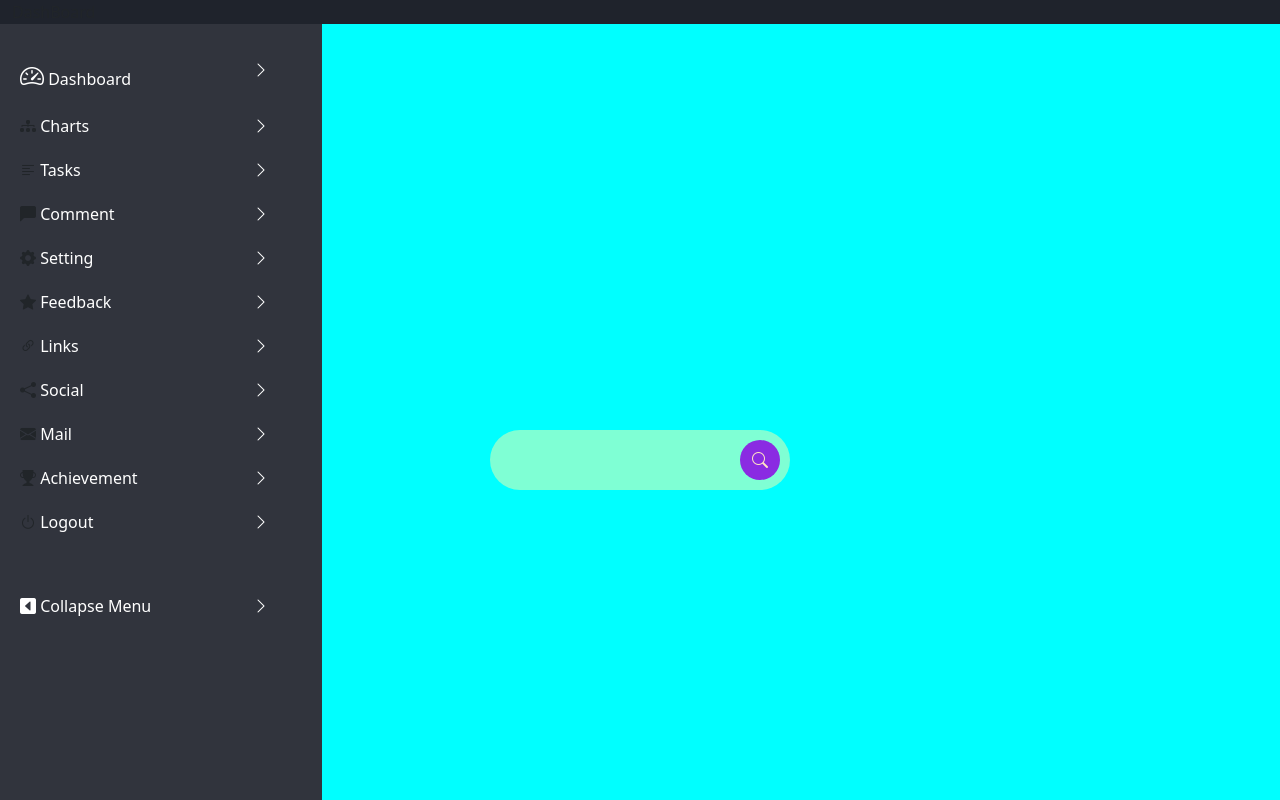
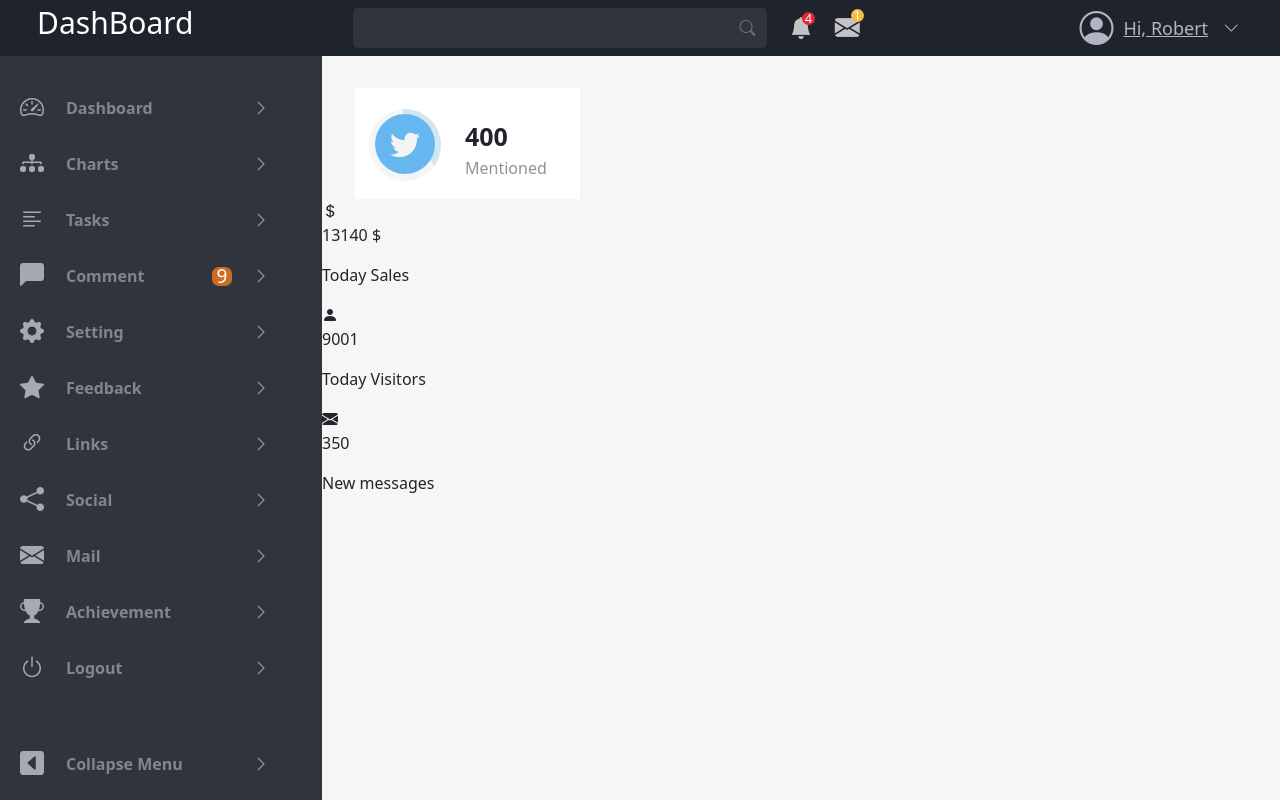
Before and after one commit to DmytroPempus/pm_21_23, a website: page index.html in a window 1280 px wide. Shown: the top 800 px of the page. Drawn offline with nearby package versions, Linux system fonts and the light colour scheme; files that its build step writes are made by us from their sources.

Commit message:
Add files via upload
Додав мінімізацію зображень, завершив верхнє і ліве меню, зробив блок mentioned (з логотипом твітера )

```diff
--- a/index.html
+++ b/index.html
@@ -13,26 +13,39 @@
     <link rel="stylesheet" href="https://cdn.jsdelivr.net/npm/bootstrap-icons@1.11.0/font/bootstrap-icons.css">
     <script src="https://cdn.jsdelivr.net/npm/bootstrap@5.3.2/dist/js/bootstrap.bundle.min.js" integrity="sha384-C6RzsynM9kWDrMNeT87bh95OGNyZPhcTNXj1NW7RuBCsyN/o0jlpcV8Qyq46cDfL" crossorigin="anonymous"></script>
     <link rel="stylesheet" href="css/style.min.css">
+</head>
 
 
-
-
-</head>
 <body>
 <div class="header">
     <div class="container-fluid">
-       <div class="navbar-header">
-           DashBoard
-       </div>
-        <div>
-            <ul class="nav navbar-nav">
-                <li class="search-box">
-                    <input class="search-txt" type="text" name="" placeholder="" >
+        <div class="navbar-header">
+                <div class="top-menu-logo">DashBoard</div>
+                <div class="search-box">
+                    <input class="search-txt" type="text" name="" placeholder="">
                     <a class="search-btn" href="#">
                         <i class="bi bi-search"></i>
                     </a>
-                </li>
-            </ul>
+                </div>
+                <div class="top-menu-bell">
+                    <a href="#">
+                        <i class="bi bi-bell-fill"></i>
+                        <span class="notification-badge-bell">4</span>
+                    </a>
+                </div>
+                <div class="top-menu-mail">
+                    <a href="#">
+                        <i class="bi bi-envelope-fill" id="env-top-menu"></i>
+                        <span class="notification-badge-mail">1</span>
+                    </a>
+                </div>
+                <div class="top-menu-avatar">
+                    <a href="#">
+                        <i class="bi bi-person-circle"></i>
+                       <p class="avatar-text"> Hi, Robert</p>
+                        <i class="bi bi-chevron-down"></i>
+                    </a>
+                </div>
         </div>
     </div>
 </div>
@@ -57,9 +70,10 @@
             <a class="menu-name" href="#">Tasks</a>
             <i class="bi bi-chevron-right"></i>
         </div>
-        <div class="menu-item">
+        <div class="menu-item" id="menu-comment">
             <i class="bi bi-chat-left-fill"></i>
             <a class="menu-name" href="#">Comment</a>
+            <span class="notification-badge-comment">9</span>
             <i class="bi bi-chevron-right"></i>
         </div>
         <div class="menu-item">
@@ -84,7 +98,7 @@
             <i class="bi bi-chevron-right"></i>
         </div>
         <div class="menu-item">
-            <i class="bi bi-envelope-fill"></i>
+            <i class="bi bi-envelope-fill" id="env-left-menu"></i>
             <a class="menu-name" href="#">Mail</a>
             <i class="bi bi-chevron-right"></i>
         </div>
@@ -94,7 +108,6 @@
             <i class="bi bi-chevron-right"></i>
         </div>
         <div class="menu-item">
-
             <i class="bi bi-power"></i>
             <a class="menu-name" href="#">Logout</a>
             <i class="bi bi-chevron-right"></i>
@@ -104,33 +117,52 @@
             <a class="menu-name" href="#">Collapse Menu</a>
             <i class="bi bi-chevron-right"></i>
         </div>
-
     </div>
 
 <main>
-    <div>
-        <img src="" alt="" width="72" height="72"/>
-        <p>400</p>
-        <p> mentioned</p>
 
 
-    </div>
-    <div>
-        <img src="" alt="" width="72" height="72"/>
-        <p>13140$<p>
-        <p>Today Sales</p>
-    </div>
-    <div>
-        <img src="" alt="" width="72" height="72"/>
-        <p>9001</p>
-        <p>Today Visitors</p>
+
+<div class="top-boxes">
+
+
+    <div class="twitter-box">
+        <span class="circle-twitter"></span>
+        <span class="twitter-bird"><i class="bi bi-twitter"></i></span>
+        <div class="twitter-text">
+            <p class="twitter-number">400</p>
+            <p class="twitter-description">Mentioned</p>
         </div>
-    <div>
-        <img src="" alt="" width="72" height="72"/>
-        <p>350</p>
-        <p>New message</p>
     </div>
 
+    <div class="sales-box">
+        <span class="circle-sales"></span>
+        <span class="dollar-top-box"><i class="bi bi-currency-dollar"></i></span>
+        <div class="sales-text">
+            <p class="sales-number">13140 $</p>
+            <p class="sales-description">Today Sales</p>
+        </div>
+    </div>
+
+    <div class="visitors-box">
+        <span class="circle-visitors"></span>
+        <span class="person-top-box"><i class="bi bi-person-fill"></i></span>
+        <div class="visitors-text">
+            <p class="visitors-number">9001</p>
+            <p class="visitors-description">Today Visitors</p>
+        </div>
+
+        <div class="message-box">
+            <span class="circle-message"></span>
+            <span class="message-top-box"><i class="bi bi-envelope-fill" id="env-top-box"></i></span>
+            <div class="message-text">
+                <p class="message-number">350</p>
+                <p class="message-description">New messages</p>
+            </div>
+        </div>
+
+    </div>
+</div>
 </main>
 </body>>
 </html>
--- a/style.scss
+++ b/style.scss
@@ -6,36 +6,53 @@
 }
 
 body{
-background: aqua;
+background: #f6f6f6;
+  display: flex;
+
 }
 
-.header{
-  background-color:#1f232c;
-  padding: 0;
+.header {
+  background-color: #1f232c;
+  width: 100%;
+  position: fixed;
+  top: 0;
+  z-index: 999;
+  display: flex;
+  align-items: center;
+}
+.navbar-header {
+  display: flex;
+  align-items: center;
+}
+
+.top-menu-logo
+{
+  float:left;
+  padding-right: 12.7%;
+  padding-left: 2%;
+  color:white;
+  font-size: 30px;
+  margin-bottom: 11px;
 }
 
 .search-box
 {
-  position: absolute;
-  top: 50%;
-  left: 50%;
-  transform: translate(-50%,50%);
-  background: aquamarine;
-  border-radius: 40px;
-  padding:10px;
+  width: 33%;
+  height: 66%;
+  position: relative;
+  background: #31343d;
+  border-radius: 5px;
+  padding:0;
 }
 .search-btn
 {
-  color: bisque;
+  color: #707279;
   float:right;
   width:40px;
   height:40px;
-  border-radius:50%;
-  background: blueviolet;
   display:flex;
   justify-content:center;
   align-items:center;
-  text-decoration: none;
 }
 .search-txt
 {
@@ -44,12 +61,85 @@ background: aqua;
   outline:none;
   float:left;
   padding:0;
-  color:white;
+  color:black;
   font-size:16px;
   transition:0.4s;
   line-height:40px ;
-  width: 240px;
+  width: 80%;
+}
+.bi-bell-fill,#env-top-menu
+{
+  color:#c3c3c3;
+}
 
+.top-menu-bell
+{
+padding-left: 1.8%;
+  position: relative;
+}
+.bi-bell-fill
+{
+  font-size: 22px;
+}
+.notification-badge-bell {
+  position: absolute;
+  top: 0;
+  right:-3px;
+  background-color: #e52435;
+  color: white;
+  width: 13px;
+  height: 13px;
+  border-radius: 50%;
+  padding:0;
+  font-size: 13px;
+  text-align: center;
+  line-height: 13px;
+}
+.top-menu-mail
+{
+  padding-left: 1.8%;
+  position: relative;
+}
+#env-top-menu
+{
+  font-size: 25px;
+}
+.notification-badge-mail {
+  position: absolute;
+  top: 0;
+  right:-4px;
+  width: 13px;
+  height: 13px;
+  background-color:#f6bb42;
+  color: white;
+  border-radius: 50%;
+  padding:0;
+  font-size: 13px;
+  text-align: center;
+  line-height: 13px;
+}
+
+.top-menu-avatar {
+  margin-left: auto;
+  padding-right: 2.3%;
+
+}
+.top-menu-avatar a {
+  display: flex;
+  align-items: center;
+  color:#afb5c2;
+}
+
+.avatar-text
+{
+  margin: 0;
+  padding-right: 15px;
+  padding-left: 10px;
+  font-size: 18px;
+  text-decoration: none;
+}
+.bi-person-circle {
+  font-size: 34px;
 }
 
 
@@ -58,13 +148,16 @@ background: aqua;
 .menu
 {
   width: 322px;
-  height: 1300px;
+  height: 1000px;
   background-color:#31343d;
+  margin-top: 55px;
+
 }
 .menu-item
 {
   padding-top: 20px;
   padding-left: 20px;
+
 }
 .menu-Dashboard
 {
@@ -79,9 +172,12 @@ background: aqua;
 
 }
 .menu-name{
-  margin-top: 300px;
-  color: white;
+  padding-top:7px ;
+  padding-left: 22px;
+  position: absolute;
+  color: #808690;
   text-decoration: none;
+  font-weight:bold;
 }
 .left-menu-imagine{
   padding-left:11px ;
@@ -89,23 +185,114 @@ background: aqua;
   height: 20px;
 }
 .right-shape{
+  position: absolute;
   float: right;
 
-  padding-right:53px;
 }
 
 .bi-chevron-right
 {
-  color:white;
+  color:#a3aab4;
   float:right;
   padding-right:53px;
+  padding-top: 7px;
 }
 .bi-caret-left-square-fill
 {
   color:white;
   width: 100px;
 }
-i.bi-speedometer2 {
-  color:#ffffff;
+i.bi-speedometer2,.bi-diagram-3-fill,.bi-text-left,.bi-chat-left-fill,.bi-gear-fill,.bi-star-fill,.bi-link-45deg,.bi-share-fill,#env-left-menu,.bi-trophy-fill,.bi-power,.bi-caret-left-square-fill
+{
+  color:#a3aab4;
   font-size: 24px;
 }
+#menu-comment
+{
+  position:relative;
+}
+.notification-badge-comment {
+  position: absolute;
+  top: 30px;
+  right:90px;
+  width: 20px;
+  height: 19px;
+  background-color:#c96d23;
+  color: white;
+  border-radius: 35%;
+  padding:0;
+  font-size: 19px;
+  text-align: center;
+  line-height: 19px;
+}
+
+
+.twitter-box
+{
+  position: relative;
+  display: flex;
+  width: 225px;
+  height: 111px;
+  background-color:white;
+  margin-top: 88px;
+  margin-left: 33px;
+
+}
+
+.twitter-bird
+{
+  position: relative;
+  color:#f4f4f5;
+  background: #66b7f0;
+  width: 60px;
+  height: 60px;
+  border-radius: 50%;
+  display: flex;
+  justify-content: center;
+  align-items: center;
+  margin-left: 20px;
+  margin-top: 26px;
+  font-size: 30px;
+}
+
+.dollar-box
+{
+  font-size: 50px;
+  background: #66b7f0;
+  border-radius: 50%;
+  width: 60px;
+  height: 60px;
+
+}
+
+.circle-twitter{
+  position: absolute;
+  width: 72px;
+  height: 72px;
+  border-radius: 50%;
+  background: linear-gradient(60deg, #f5f5f5  65%, #d1e5f3 35%);
+  left: 22%;
+  top: 51%;
+  transform: translate(-50%, -50%);
+}
+
+.twitter-text
+{
+  padding-left: 30px;
+  padding-top: 30px;
+}
+
+.twitter-number{
+  font-size: 25px;
+  font-weight:bold;
+  margin: 0;
+}
+
+.twitter-description{
+ margin: 0;
+ color: #979090
+}
+
+.top-boxes {
+
+}
```
Also changed, not shown: gulpfile.js (+62 -18 lines), package.json (+19 -1 lines), style.min.css, 1 other file.
